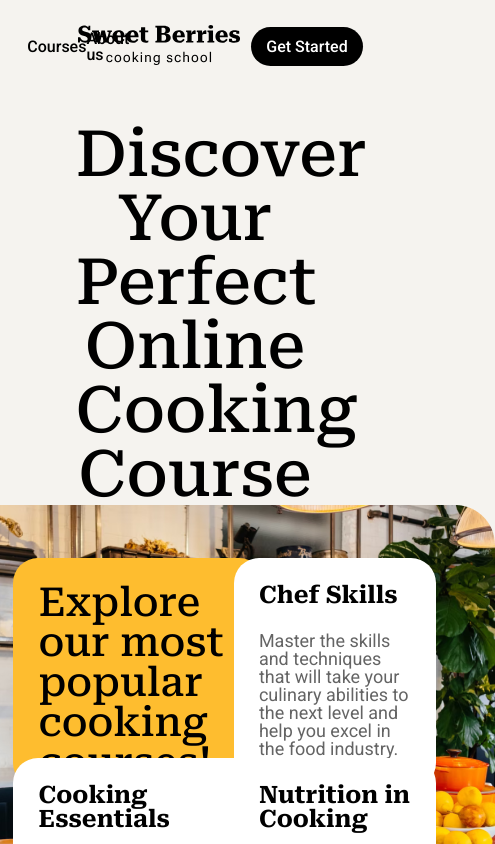
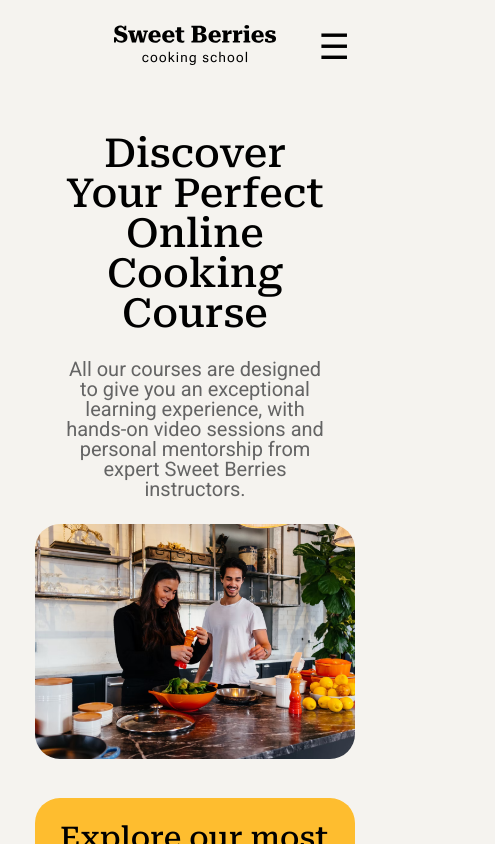
Before and after one commit to MatthewLangSottile/SweetBerries, a plain HTML site: page index.html in a window 390 px wide. Shown: the top 844 px of the page, 495 px wide, since content can reach past the window. Drawn offline with Linux system fonts and the light colour scheme.

Commit message:
Added remaining functions, corrected formatting

```diff
--- a/index.html
+++ b/index.html
@@ -27,44 +27,66 @@
         <div class="nav-right">
             <button>Get Started</button>
         </div>
+        <div class="nav-ham">
+            <label for="hamburger-menu">&#9776;</label>
+            <input type="checkbox" id="hamburger-menu">
+            <div id="nav-ham-items">
+                <a href="#">Courses</a>
+                <a href="#">About us</a>
+                <a href="#">Get Started</a>
+            </div>
+        </div>
    </nav>
-   <header>
         <div class="header-left">
             <h1>Discover Your Perfect Online Cooking Course</h1>
             <p>All our courses are designed to give you an exceptional learning experience, with hands-on video sessions and personal mentorship from expert Sweet Berries instructors.</p>
         </div>
         <div class="header-right">
-            <img src="assets/images/header_image.png" alt="Image of a man and woman standing in front of a counter cooking">
+            <img src="assets/images/header_image.png" alt="Image of a man and woman standing in front of a counter and cooking">
         </div>
-   </header>
    <main>
     <section class="content-grid">
         <div class="content-card banner">
             <h2>Explore our most popular cooking courses!</h2>
         </div>
         <div class="content-card">
+            <div class="icon">
+                <img src="assets/icons/knife.svg" alt="Yellow chef knife icon">
+            </div>
             <h3>Chef Skills</h3>
             <p>Master the skills and techniques that will take your culinary abilities to the next level and help you excel in the food industry.</p>
             <button>Get Started</button>
         </div>
         <div class="content-card">
+            <div class="icon">
+                <img src="assets/icons/cooking-pot.svg" alt="Yellow cooking pot icon">
+            </div>
             <h3>Cooking Essentials</h3>
             <p>Learn the essential skills and techniques that will lead to a lifetime of restaurant-quality cooking.</p>
             <button>Get Started</button>
         </div>
         <div class="content-card">
+            <div class="icon">
+                <img src="assets/icons/clipboard-text.svg" alt="Yellow clipboard icon">
+            </div>
             <h3>Nutrition in Cooking</h3>
             <p>Master cookery and nutrition skills for health and wellbeing with this 20-week Accredited Online Nutrition Course.</p>
             <button>Get Started</button>
         </div>
         <div class="content-card">
+            <div class="icon">
+                <img src="assets/icons/leaf.svg" alt="Yellow leaf icon">
+            </div>
             <h3>Plant-Based Cooking</h3>
             <p>Learn the skills and techniques that will lead to a lifetime of plant-based and planet-friendly meals.</p>
             <button>Get Started</button>
         </div>
         <div class="content-card">
+            <div class="icon">
+                <img src="assets/icons/hamburger.svg" alt="Yellow hamburger icon">
+            </div>
             <h3>Teen's Kitchen</h3>
-            <p>Teen’s Kitchen is a 6-week immersive and interactive online cookery course and certificate exclusively for young adults aged 13-18.</p>
+            <p>Teen's Kitchen is a 6-week immersive and interactive online cookery course and certificate exclusively for young adults aged 13-18.</p>
             <button>Get Started</button>
         </div>
     </section>
--- a/style.css
+++ b/style.css
@@ -5,16 +5,22 @@
     --C_text-primary: #000000;
     --C_text-secondary: #646464;
     --C_outline: #DCDCDC;
+    --StdMargin: 65px;
+    --TbltMargin: 35px;
   }
 
   body {
     background-color: var(--C_background);
     width: 100%;
     color: var(--C_text-primary);
-    display: flex;
-    flex-direction: column;
-    justify-content: space-around;
-    height: auto;
+    display: grid;
+    grid-template-columns: repeat(2, 1fr);
+    grid-template-rows: repeat(4, auto);
+    grid-template-areas:
+    "nav nav"
+    "headL headR"
+    "main main"
+    "foot foot";
   }
 
   h1, h2, h3 {
@@ -42,86 +48,110 @@
     font-family: "Roboto", sans-serif;
   }
 
-  a {
+  a, button, #nav-ham-items {
     color: var(--C_text-primary);
     text-decoration: none;
-
+    font-family: "Roboto", sans-serif;
+    font-weight: 500;
+    font-size: 16px;
   }
 
   button {
     border-style: none;
     border-radius: 25px;
-    padding: 10px 15px 10px 15px;
+    padding: 10px 25px 10px 25px;
    }
 
   .navigation button {
     background-color: var(--C_text-primary);
     color: var(--C_card);
+    font-weight: 400;
   }
 
   .content-grid button {
     background-color: var(--C_card);
-    border: 1px solid var(--C_outline)
-  }
-
-  button, a {
-    text-decoration: none;
-    font-family: "Roboto", sans-serif;
-    font-weight: 500;
+    border: 1px solid var(--C_outline);
     font-size: 18px;
   }
 
-  header {
-  display: flex;
-  justify-content: space-between;
-  align-items: flex-start;
-  margin: 0 7% 0 7%;
-  height: 440px;
-
-  }
-
   .header-left {
-    padding: 30px 0 30px 0;
-    width: 50%;
+    grid-area: headL;
+    margin-left: var(--StdMargin);
     display: flex;
     flex-direction: column;
+    align-items: center;
     justify-content: space-between;
-    height: 80%;
+    padding: 25px;
   }
 
   .header-left h1 {
-    width: 75%;
+    text-align: left;
+    max-width: 625px;
   }
 
   .header-left p {
-    width: 90%;
+    text-align: left;
+    max-width: 625px;
+  }
+
+  .header-right {
+    grid-area: headR;
+    margin-right: var(--StdMargin);
+    display: flex;
+    justify-content: center;
+    align-items: flex-start;
+    min-width: 50%;
   }
 
   .header-right img {
-    height: 440px;
+    object-fit: cover;
+    max-width:540px;
+    max-height:396px;
+    width: 100%;
+    height: auto;
   }
 
   .navigation {
-    display: flex;
-    justify-content: space-between;
-    align-items: center;
-    margin: 25px 7% 25px 7%;
+   grid-area: nav;
+   display: grid;
+   grid-template-columns: repeat(3, 1fr);
+   grid-template-rows: auto;
+   grid-template-areas:
+   "navL navC navR";
+   margin: 25px var(--StdMargin) min(100px, 10%) var(--StdMargin);
   }
 
   .nav-left {
-    width: 12%;
+    grid-area: navL;
     display: flex;
     justify-content: space-between;
-    align-items: center;
+    max-width: 33%;
+    min-width: 150px;}
+
+  .nav-center {
+    grid-area: navC;
+    justify-self: center;
   }
 
+  .nav-right {
+    grid-area: navR;
+    justify-self: end;
+  }
 
-  .navigation a, button {
+  .nav-ham {
+    grid-area: navH;
+  }
+
+  .nav-ham, #nav-ham-items, #hamburger-menu {
+      display: none;
+    }
+
+  .navigation button {
     font-size: 16px;
     }
 
   main {
-    margin: 25px 7% 25px 7%;
+  grid-area: main;
   }
 
   footer {
@@ -129,13 +159,17 @@
     justify-content: center;
     align-items: center;
     background-color: var(--C_accent);
-    grid-area: footer;
+    height: 100px;
+    grid-area: foot;
   }
 
   .content-grid {
     display: grid;
     grid-template-columns: repeat(3, 1fr);
-   grid-template-rows: repeat(2, 200px);
+    grid-template-rows: repeat(2, auto);
+    row-gap: 65px;
+    column-gap: 25px;
+    margin: min(100px, 10%) var(--StdMargin) min(100px, 10%) var(--StdMargin);
   }
 
   .content-card {
@@ -144,55 +178,183 @@
     flex-direction: column;
     align-items: flex-start;
     justify-content: space-between;
-    width: 90%;
-    height: 90%;
     border-style: none;
     border-radius: 25px;
+    padding: 25px;
+    max-width: 325px;
+    min-width: 225px;
     justify-self: center;
-    padding: 25px;
-    gap: 25px;
+    height: 225px;
+    position: relative;
   }
 
   .content-card p {
     font-size: 18px;
   }
 
+  .icon img {
+    position: absolute;
+    right: 4%;
+    top: -18%;
+     }
+
   .banner {
     background-color: var(--C_accent);
   }
 
+  @media screen and (min-width: 1600px){
 
-/*
-  @media screen and (min-width: 1450px){
-
-    .navigation, header, .content-grid {
+    .content-grid {
       margin-left: auto;
       margin-right: auto;
-      max-width: 1450px;
+      max-width: 1600px;
     }
-    } */
 
-
-  @media screen and (max-width: 1518px){
-
-  header {
-  flex-direction: column;
-  align-items: center;
-  /* justify-content: center; */
+    .navigation {
+      margin-left: 200px;
+      margin-right: 200px;
     }
 
     .header-left {
-    width: 95%;
-    align-items: center;
+      margin-left: auto;
+      margin-right: 8%;
+      /* max-width: 800px; */
+    }
+
+    .header-right {
+      margin-right: auto;
+      margin-left:8%;
+      /* max-width: 800px; */
+    }
+    }
+
+  @media screen and (max-width: 1000px) {
+
+    body {
+      grid-template-columns: repeat(1, 1fr);
+      grid-template-rows: repeat(5, auto);
+      grid-template-areas:
+      "nav"
+      "headL"
+      "headR"
+      "main"
+      "foot";
+    }
+
+    h2 {
+      font-size: 34px;
+    }
+
+    .navigation {
+      margin: 25px var(--TbltMargin) min(100px, 10%) var(--TbltMargin);
+    }
+
+    .header-left {
+      margin-left: var(--TbltMargin);
+      margin-right: var(--TbltMargin);
+    }
+
+    .header-right {
+      margin-right: var(--TbltMargin);
+      margin-left: var(--TbltMargin);
+      height: auto;
+      /* max-height: 350px; */
+    }
+
+    .header-left h1 {
+      font-size: 40px;
       text-align: center;
-    justify-content: space-between;
+      margin-bottom: 25px;
     }
 
     .header-left p {
-    width: 75%;
+      font-size: 20px;
+      text-align: center;
+    }
+
+    .header-right img {
+     max-width: 400%;
+     height: auto;
+     object-fit: cover;
+     border-radius: 25px;
     }
 
     .content-grid {
       grid-template-columns: repeat(2, 1fr);
+      grid-template-rows: repeat(3, auto);
+      margin: min(100px, 10%) var(--TbltMargin) min(100px, 10%) var(--TbltMargin);
     }
+
   }
+
+  @media screen and (max-width:650px) {
+
+    body {
+      /* min-width: 125px; */
+      max-width:100%;
+      overflow-x: hidden;
+    }
+
+    .header-right img {
+      max-width: 1000%;
+      height: auto;
+      object-fit: cover;
+      border-radius: 25px;
+     }
+
+    .navigation {
+    grid-template-areas:
+   ". navC navH";
+    }
+
+    .nav-left, .nav-right {
+      display: none;
+    }
+
+    .nav-ham {
+      display: block;
+      text-align: right;
+    }
+
+    .nav-ham label {
+      display: inline-block;
+      color: #000000;
+      background: #F5F3EF;
+      font-style: normal;
+      font-size: 35px;
+      padding: 5px;
+      justify-self: right;
+    }
+
+    .nav-ham input:checked ~ #nav-ham-items {
+      padding-top: 20px;
+      padding-bottom: 10px;
+      height: 150px;
+      width: 100%;
+      display: flex;
+      flex-direction: column;
+      align-items: center;
+      justify-content: space-between;
+    }
+
+    .nav-ham input:checked ~ .navigation {
+      margin-bottom: 0px;
+    }
+
+    .content-grid{
+      grid-template-columns: repeat(1, 1fr);
+      grid-template-rows: repeat(6, auto);
+      margin: min(100px, 10%) var(--TbltMargin) min(100px, 10%) var(--TbltMargin);
+    }
+
+    .banner {
+      height: 150px;
+    }
+
+    h2 {
+      font-size: 30px;
+    }
+
+
+
+  }
```
Also changed, not shown: 2 other files. Lines whose indentation alone changed are shown as unchanged.
